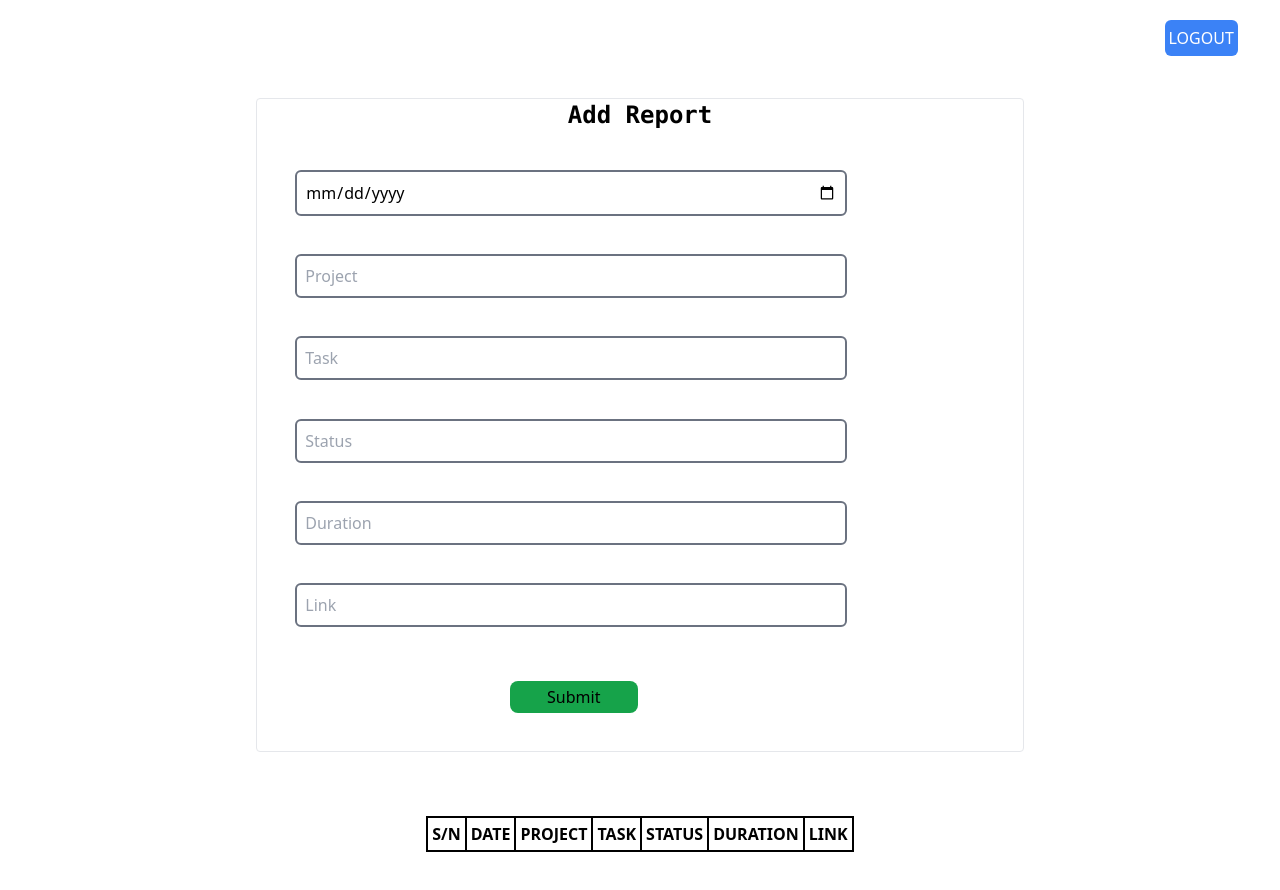
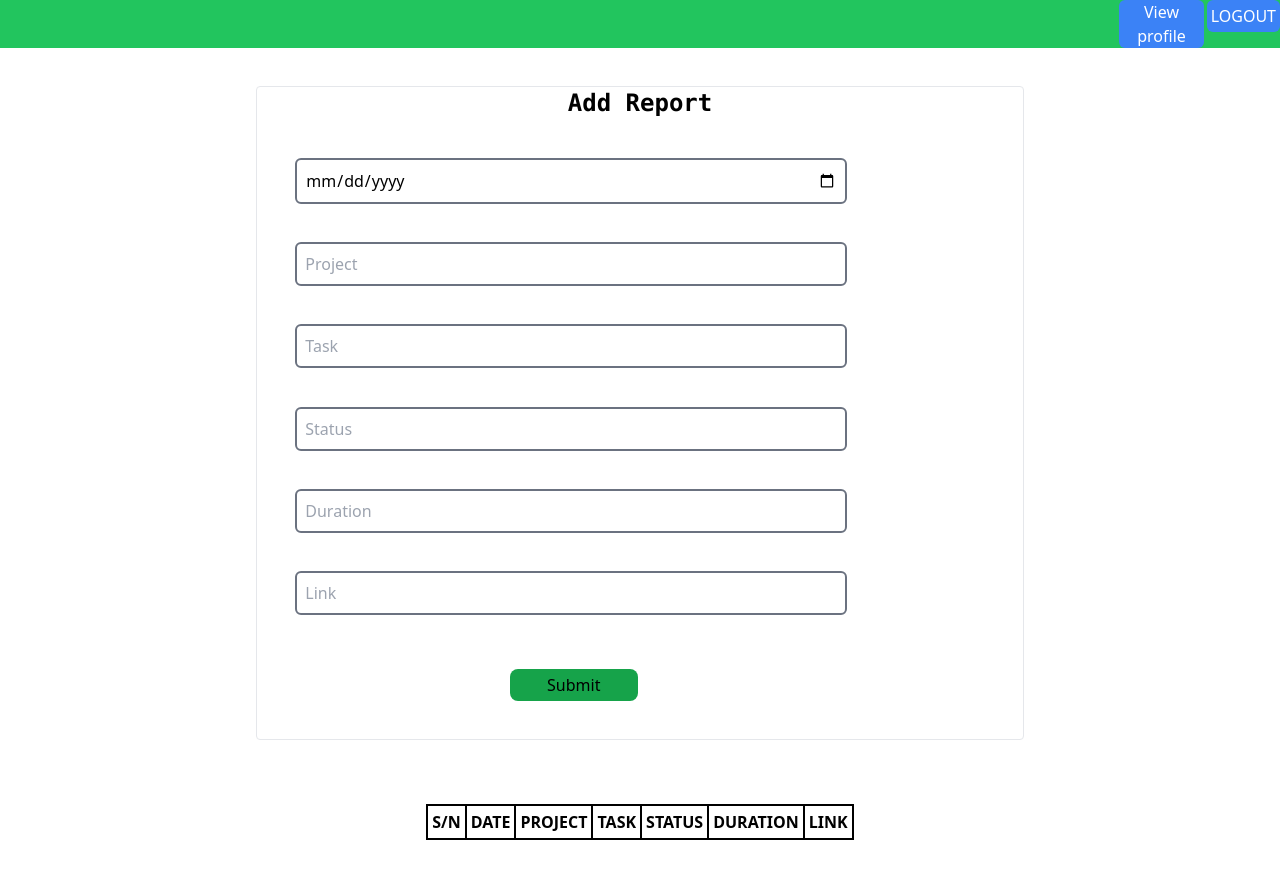
Before and after one commit to chinewueze/timesheet-system, a React (Create React App) app: page /reports in a window 1280 px wide. Shown: the top 890 px of the page. Built offline with nearby package versions, Linux system fonts and the light colour scheme.

Commit message:
Update styling

```diff
--- a/src/components/Report.js
+++ b/src/components/Report.js
@@ -169,12 +169,17 @@ export const Report = () => {
                 <title> REPORTS </title>
                 <link rel="icon" type="image/png" href="./assets/Images/adviewicon.png" />
             </Helmet>
-            <div className="w-full p-1 h-11 flex justify-end my-4">
-                <button className="bg-blue-500 text-white rounded-md p-1 mr-[3%]" onClick={handleLogout} > LOGOUT </button>
+            <div className='flex  w-full h-21 justify-end bg-green-500'>
+                <div className="">
+                    <button className="bg-blue-500 text-white rounded-md mr-[3%]" onClick={()=>navigate("/profile")} > View profile </button>
+                </div>
+                <div className="">
+                    <button className="bg-blue-500 text-white rounded-md p-1 mr-[3%]" onClick={handleLogout} > LOGOUT </button>
+                </div>
             </div>
             <div>
                 {isModalOpen && !isOnline && (
-                    <div className="fixed inset-0 flex items-center justify-center relative">
+                    <div className=" inset-0 flex items-center justify-center relative">
                         <div className="bg-white p-6 rounded-lg w-4/6 absolute top-7">
                             <p className="text-lg font-semibold mb-4 text-center">No network/WiFi detected!</p>
                         </div>
@@ -255,10 +260,10 @@ export const Report = () => {
                                     onClick={handleSaveChanges}
                                     disabled={loading}
                                 >
-                                     {loading ? (<div> <FontAwesomeIcon icon={faSpinner} spin />  <span> Submitting </span> </div>
-                                ) : (
-                                    "Save changes"
-                                )}
+                                    {loading ? (<div> <FontAwesomeIcon icon={faSpinner} spin />  <span> Submitting </span> </div>
+                                    ) : (
+                                        "Save changes"
+                                    )}
                                 </button>
                                 <button
                                     className="bg-gray-500  p-2 rounded-lg"
```
